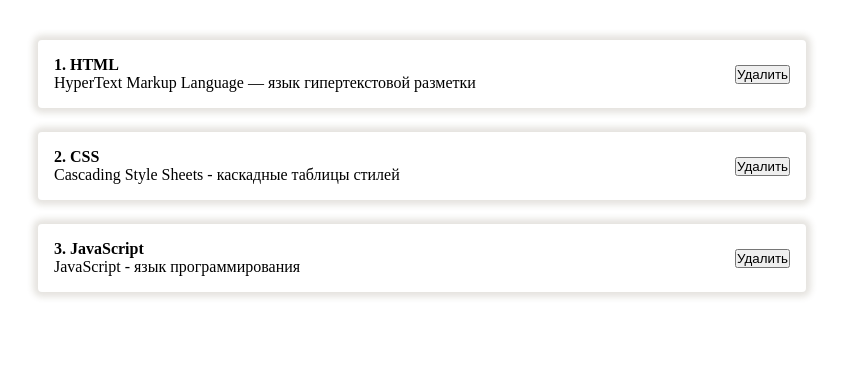
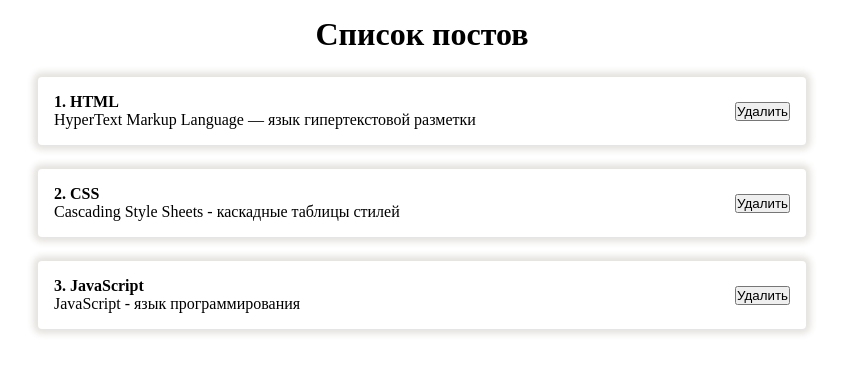
Before and after one commit to Johnsterr/React-Fundamentals, a React (Create React App) app: page / in a window 1280 px wide. Shown: the top 374 px of the page, without its empty margins (218-1061 px from the left). Built offline with nearby package versions, Linux system fonts and the light colour scheme.

Commit message:
Using inline styles in component

```diff
--- a/src/App.jsx
+++ b/src/App.jsx
@@ -10,6 +10,9 @@ function App() {
   ]);
   return (
     <div className="App">
+      <h1 style={{ textAlign: "center" }}>
+        Список постов
+      </h1>
       {posts.map((post) =>
         <PostItem post={post} key={post.id} />,
       )}
```
